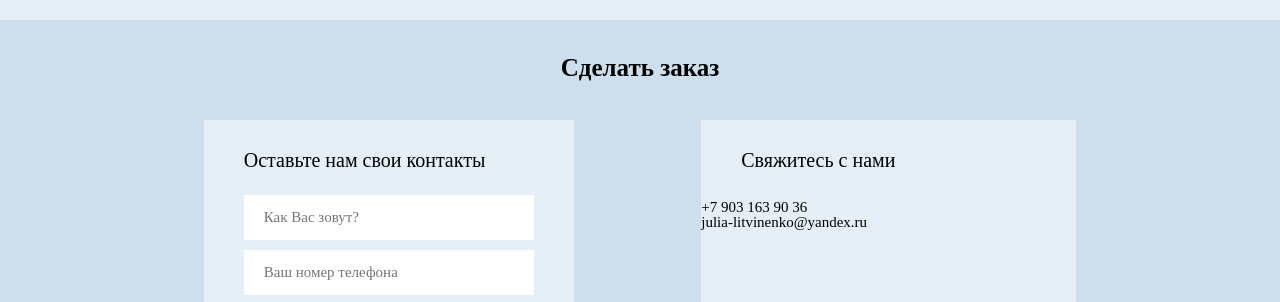
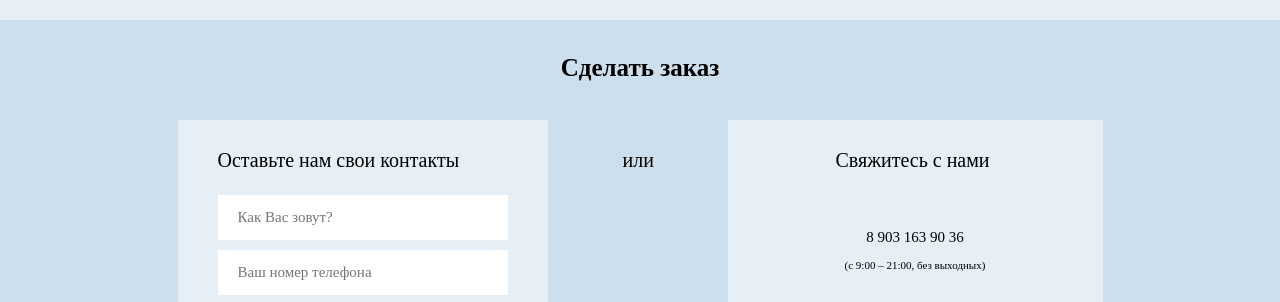
Before and after one commit to warmrobot/OysterHouse2, a plain HTML site: page index2.html in a window 1280 px wide. Shown: the part 1630-1932 px from the top of the page. Drawn offline with Linux system fonts and the light colour scheme; a web font is replaced by a local one.

Commit message:
Worked on form

```diff
--- a/index2.html
+++ b/index2.html
@@ -82,9 +82,14 @@
 					</div>
 
 					<div class="section__order_contacts_form2">
+						<p class="section__order_contacts_alt">или</p>
+					</div>
+
+					<div class="section__order_contacts_form3">
 						<p class="section__order_contacts_opt2">Свяжитесь с нами</p>
-						<p class="section__order_contacts_contactus">+7 903 163 90 36</p>
-						<p class="section__order_contacts_contactus">julia-litvinenko@yandex.ru</p>
+						<p class="section__order_contacts_contactus1"><a class="link" href="tel:"+79031639036">8 903 163 90 36</a></p>
+						<p class="section__order_contacts_contactus2">(с 9:00 – 21:00, без выходных)</p>
+						<p class="picture"><a href="https://wa.me/79031639036"><img src="./images/whatsapp-logo.svg" height="30px"></a></p>
 					</div>
 
 				</div>
--- a/style2.css
+++ b/style2.css
@@ -228,7 +228,7 @@
 @media only screen and (max-width: 767px) {
 
 	.section__order {
-	height: 925px;
+	height: 1015px;
 	}
 
 	.section__order_contacts {
@@ -259,6 +259,12 @@
 }
 
 .section__order_contacts_form2 {
+	margin-top: 10px;
+	height: 80px;
+	width: 30px;
+}
+
+.section__order_contacts_form3 {
 	background-color: #e6eff6;
 	margin-top: 10px;
 	height: 391px;
@@ -301,24 +307,52 @@
 	margin-top: 10px;
 }
 
+.section__order_contacts_alt {
+	font-weight: 100;
+	font-family: "OpenSans";
+	color: black;
+	font-size: 20px;
+	text-align: center;
+	margin-top: 30px;
+}
+
 .section__order_contacts_opt2 {
 	font-weight: 100;
 	font-family: "OpenSans";
 	color: black;
 	font-size: 20px;
-	text-align: left;
+	text-align: center;
     margin: 30px 40px;
 	width: 290px;
 }
 
-.section__order_contacts_contactus {
+.section__order_contacts_contactus1 {
 	font-weight: 100;
 	font-family: "OpenSans";
 	color: black;
 	font-size: 15px;
+	text-align: center;
+	margin-bottom: 15px;
+	margin-top: 60px;
 }
 
+.section__order_contacts_contactus2 {
+	font-weight: 100;
+	font-family: "OpenSans";
+	color: black;
+	font-size: 11px;
+	text-align: center;
+	margin-bottom: 50px;
+}
 
+.link {
+	text-decoration: none;
+	color: black;
+}
+
+.picture {
+	text-align: center;
+}
 
 
 
```
Also changed, not shown: images/whatsapp-logo.svg (added).
